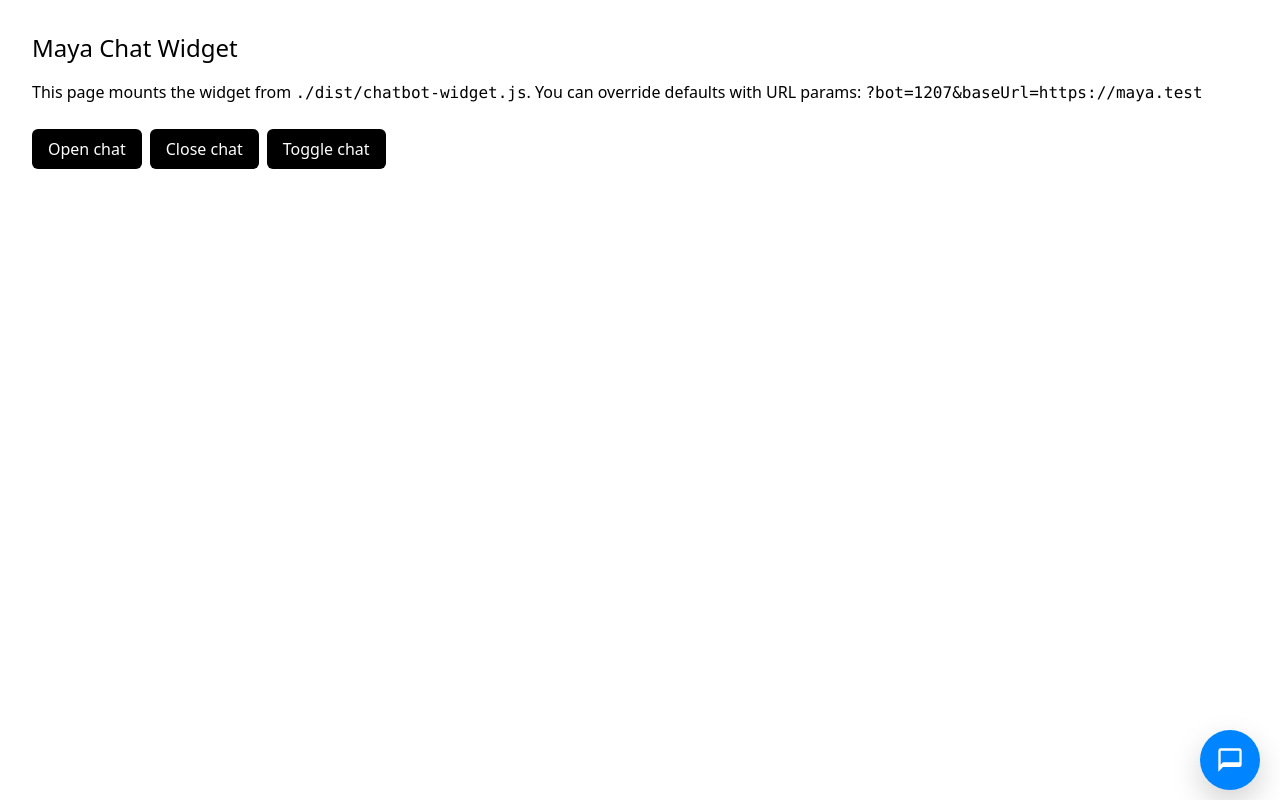
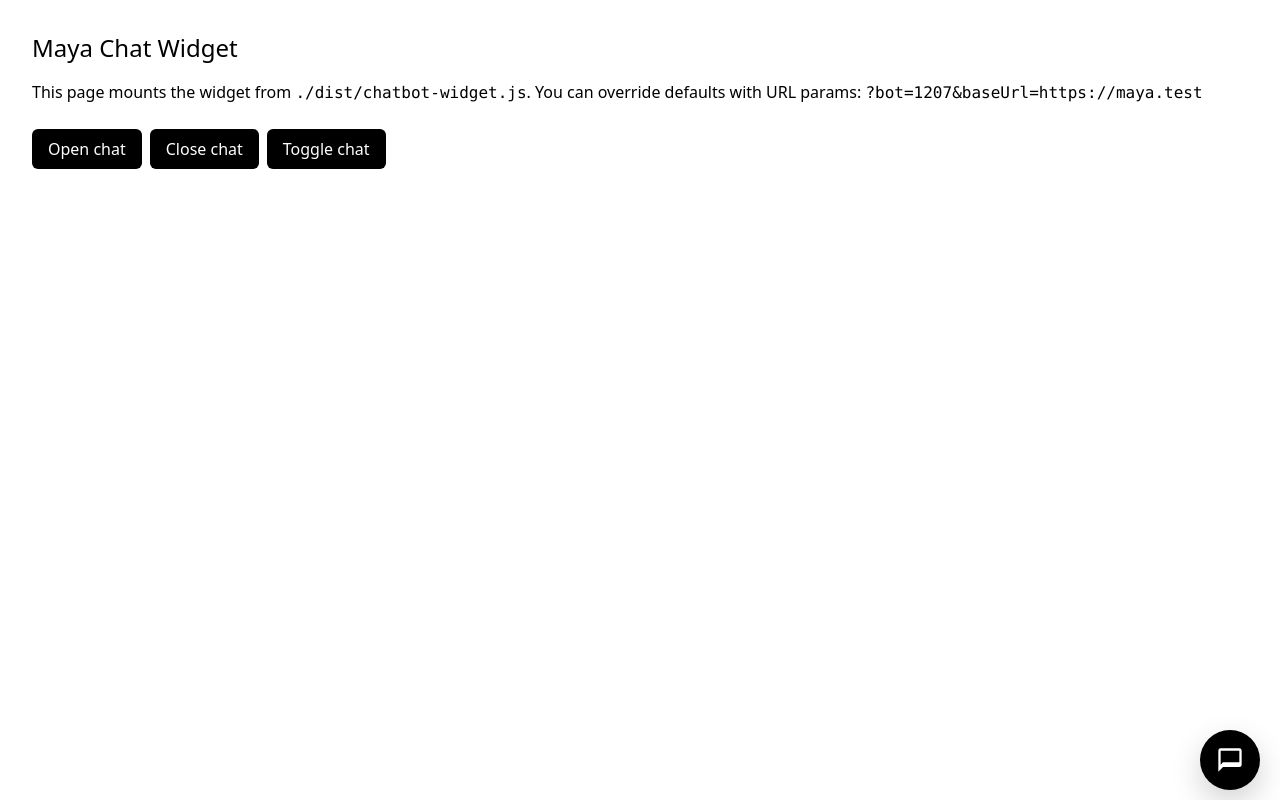
Before and after one commit to enkota/maya-widget, a website: page index.html in a window 1280 px wide. Drawn offline with nearby package versions, Linux system fonts and the light colour scheme; no server answers.

Commit message:
Change chatbot primary color to black
Updated the ChatbotWidget configuration to use black ('#000000') as the primary color instead of blue. Also removed trailing whitespace in the HTML.

```diff
--- a/index.html
+++ b/index.html
@@ -26,7 +26,7 @@
       const widget = new ChatbotWidget({
         botIntegrationId: bot,
         baseUrl,
-        colors: { primary: '#0084ff', iconFill: '#ffffff' }
+        colors: { primary: '#000000', iconFill: '#ffffff' }
         // You can try the other style:
         // buttonVariant: 'live_agent',
         // buttonImageUrl: 'https://example.com/path/to/agent.png'
@@ -40,6 +40,5 @@
       // Expose globally for quick console access
       window.mayaWidget = widget
     </script>
-
   </body>
 </html>
```
